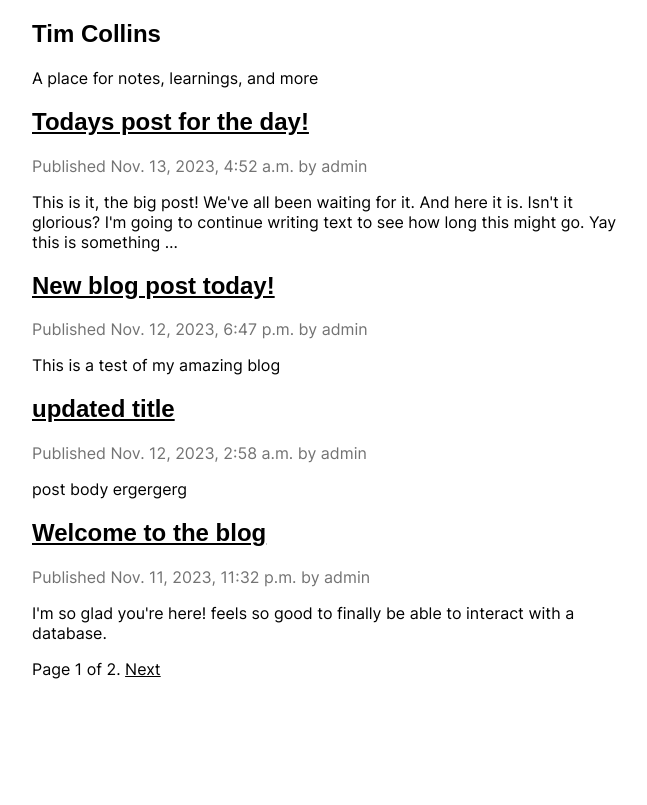
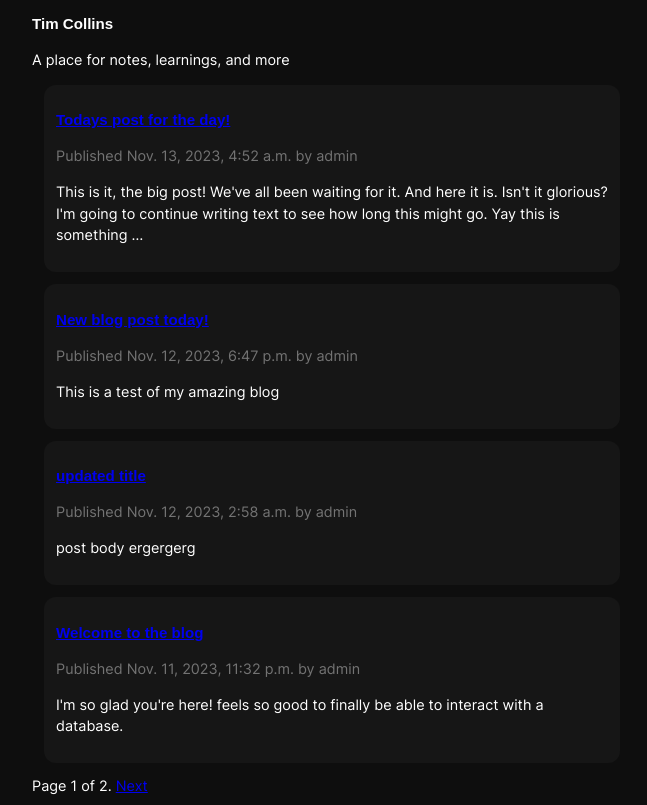
Before and after one commit to zen-forest/DJ4E-blog, a Django app: page /blog/ in a window 1280 px wide. Shown: the whole page, without its empty margins (308-955 px from the left). Before the commit the page ends 679 px from the top, so only its background shows below. Run offline with Django 4.2, Linux system fonts and the light colour scheme; data comes from the database, SQL or seed files in the repository; some web fonts are replaced.

Commit message:
updated styling to dark mode

```diff
--- a/mysite/blog/static/css/blog.css
+++ b/mysite/blog/static/css/blog.css
@@ -1,6 +1,4 @@
-html {
-  font-family: Inter;
-}
+
 
 @font-face {
   font-family: 'MyCustomFont';
@@ -14,15 +12,24 @@
 
 body {
   font-family: 'MyCustomFont', sans-serif;
+  color: white;
+  background-color: rgb(14, 14, 14);
+  font-size: .9em;
+  line-height: 1.50em;
 }
 
 a {
-  color: black;
+  /* text-decoration: none; */
+}
+
+a:visited {
+  color: white;
 }
 
 H2 {
   font-family: 'Bold', sans-serif;
   font-weight: Bold;
+  font-size: 1.05em;
 }
 
 .container {
@@ -34,3 +41,10 @@
 .date {
   color: #737373;
 }
+
+.post-item {
+  background-color: #161616;
+  border-radius: 12px;
+  padding: 12px;
+  margin: 12px;
+}
--- a/mysite/blog/templates/blog/post/list.html
+++ b/mysite/blog/templates/blog/post/list.html
@@ -4,6 +4,7 @@
 
 {% block content %}
   {% for post in posts %}
+  <div class="post-item">
   <h2>
     <a href="{{ post.get_absolute_url }}">
       {{ post.title }}
@@ -13,6 +14,7 @@
       Published {{ post.publish }} by {{ post.author }}
     </p>
     {{ post.body|truncatewords:36|linebreaks }}
-  {% endfor %}
+  </div>
+    {% endfor %}
   {% include "pagination.html" with page=page_obj %}
 {% endblock %}
--- a/mysite/blog/views.py
+++ b/mysite/blog/views.py
@@ -8,7 +8,7 @@
 def post_list(request):
     post_list = Post.published.all()
     # Pagination with 3 posts per page
-    paginator = Paginator(post_list, 3)
+    paginator = Paginator(post_list, 4)
     page_number = request.GET.get('page', 1)
     try:
       posts = paginator.page(page_number)
```
